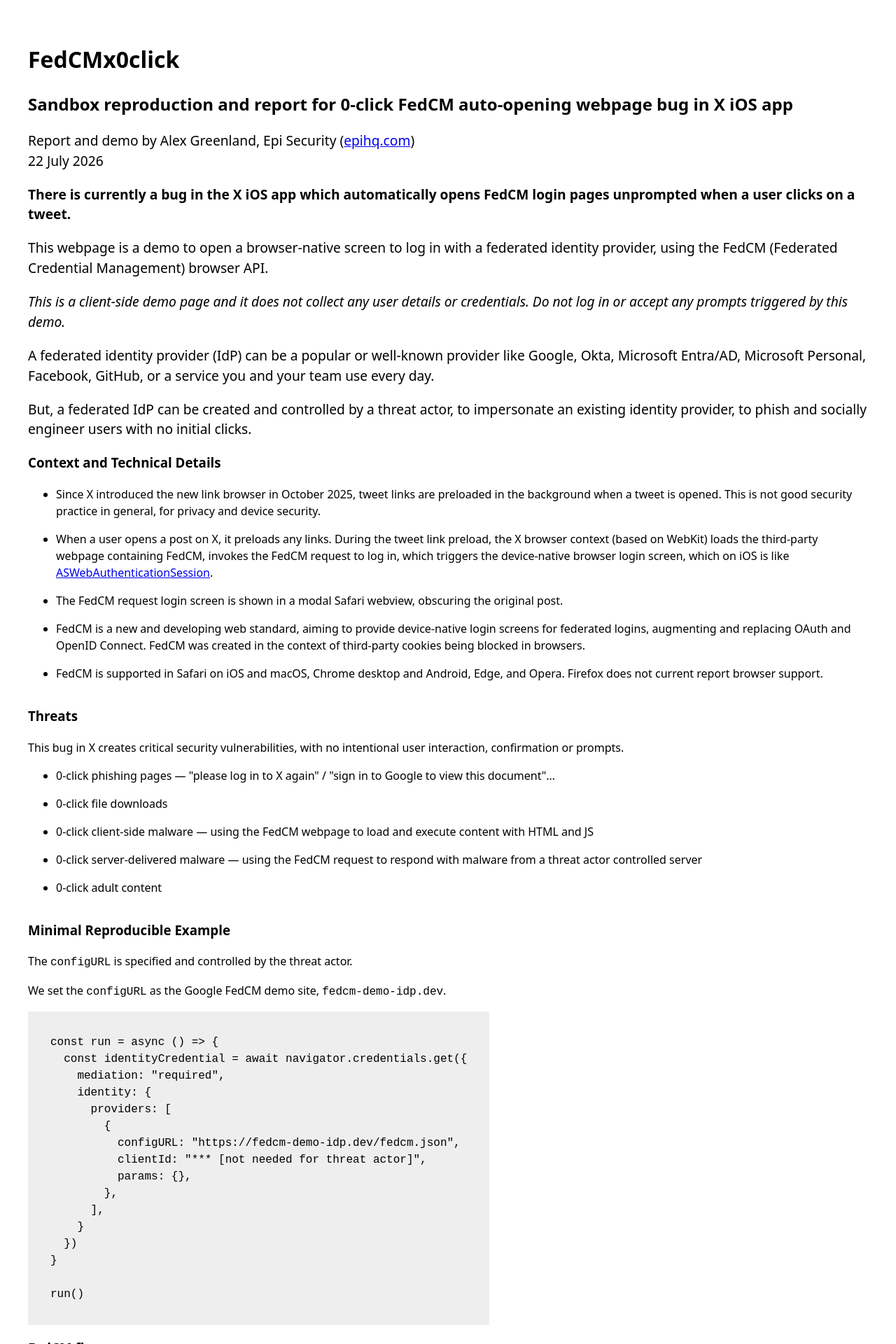
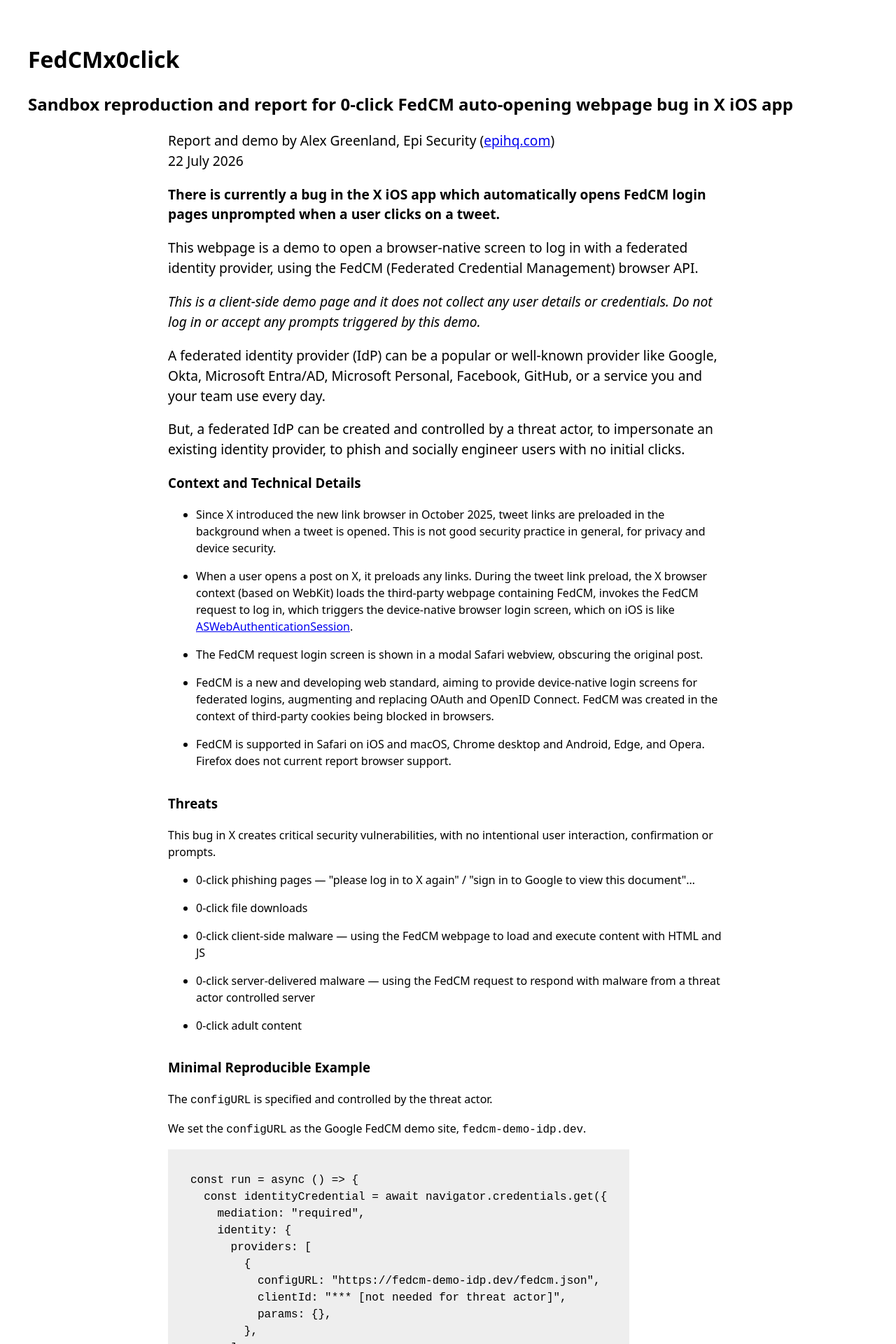
Before and after one commit to alexgreenland/alexgreenland.github.io, a Jekyll site: the page sandbox/fedcm-x-jul-2026.html, which Jekyll copies as it is, in a window 1280 px wide. Shown: the top 1920 px of the page at 70% size. Built offline with Jekyll 4.4.1, drawn with Linux system fonts in a browser that asks for light colours; Markdown is read by kramdown in place of the engine named in the settings.

Commit message:
Update fedcm-x-jul-2026.html

```diff
--- a/sandbox/fedcm-x-jul-2026.html
+++ b/sandbox/fedcm-x-jul-2026.html
@@ -41,10 +41,17 @@
       display: block;
       max-width: 1000px;
     }
+
+    .content {
+      max-width: 800px;
+      margin: 0 auto;
+    }
   </style>
 
 <h1>FedCMx0click</h1>
 <h2>Sandbox reproduction and report for 0-click FedCM auto-opening webpage bug in X iOS app</h2>
+
+<div class="content">
 
 <p class="lead">
   Report and demo by Alex Greenland, Epi Security (<a href="https://epihq.com">epihq.com</a>)
@@ -168,6 +175,8 @@
   <a href="https://w3c-fedid.github.io/FedCM/">FedCM spec editor's draft (16 July 2026) — W3C</a>
 </p>
 
+</div>
+
 
 <script>
 
```
